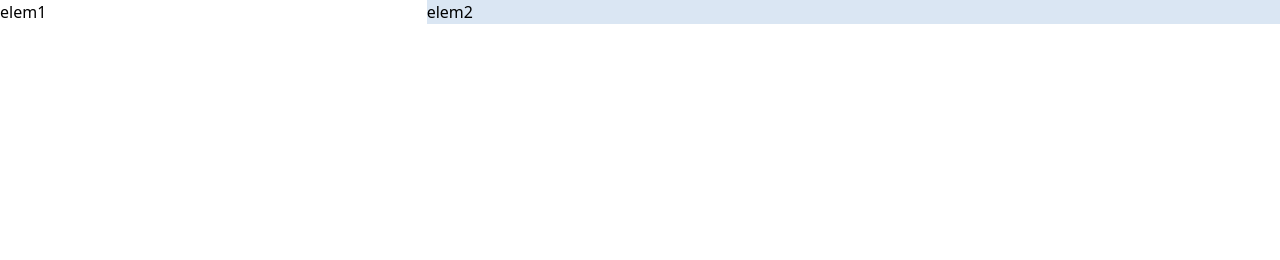
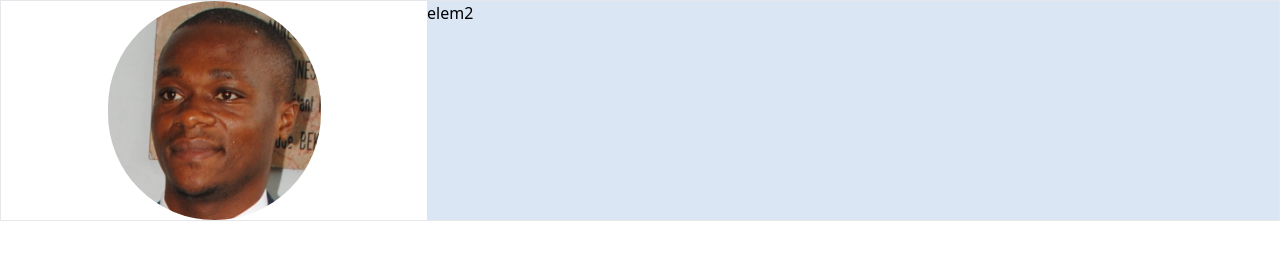
Before and after one commit to vanparfait/CV_Tailwin.css, a website: page index.html in a window 1280 px wide. Drawn offline with Linux system fonts and the light colour scheme.

Commit message:
affichage de la photo de profil

```diff
--- a/index.html
+++ b/index.html
@@ -9,10 +9,17 @@
 </head>
 
 <body>
-    <div class="container mx-auto">
+    <div class="container mx-auto border">
         <div class="grid grid-cols-12">
-            <div class="col-span-12 md:col-span-6 lg:col-span-4">elem1</div>
-            <div class="col-span-12 md:col-span-6 lg:col-span-8 bg-myBlue">elem2</div>
+            <!-- colonne de gauche -->
+            <div id="colone de gauche" class="col-span-12 md:col-span-6 lg:col-span-4">
+                <div id="photoDeProfil">
+                    <img src="./src/image/4071.jpg" alt="Photo de profil" class="w-1/2 mx-auto rounded-full">
+                </div>
+            </div>
+
+            <!-- colonne de droite -->
+            <div id="colone de droite" class="col-span-12 md:col-span-6 lg:col-span-8 bg-myBlue">elem2</div>
         </div>
     </div>
 </body>
```
Also changed, not shown: dist/main.css, src/image/4071.jpg (added).
